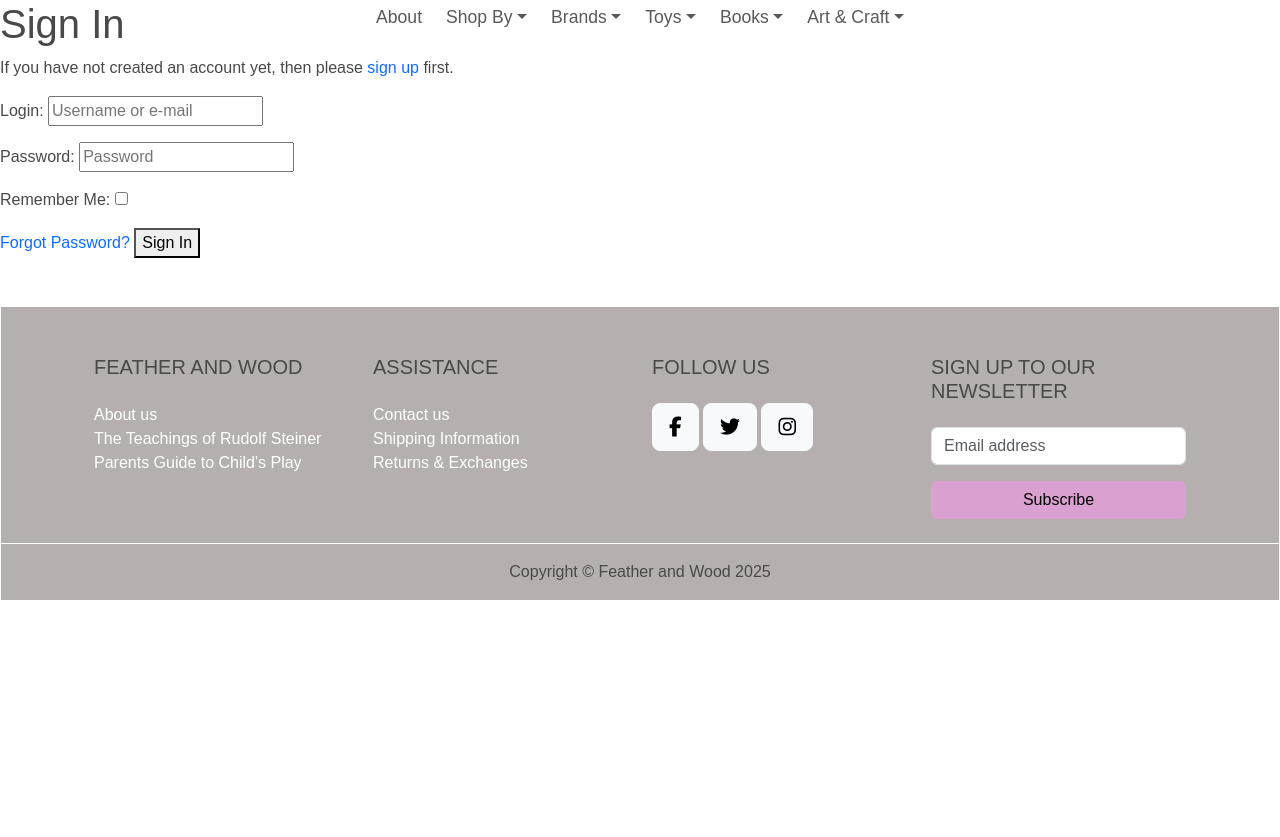
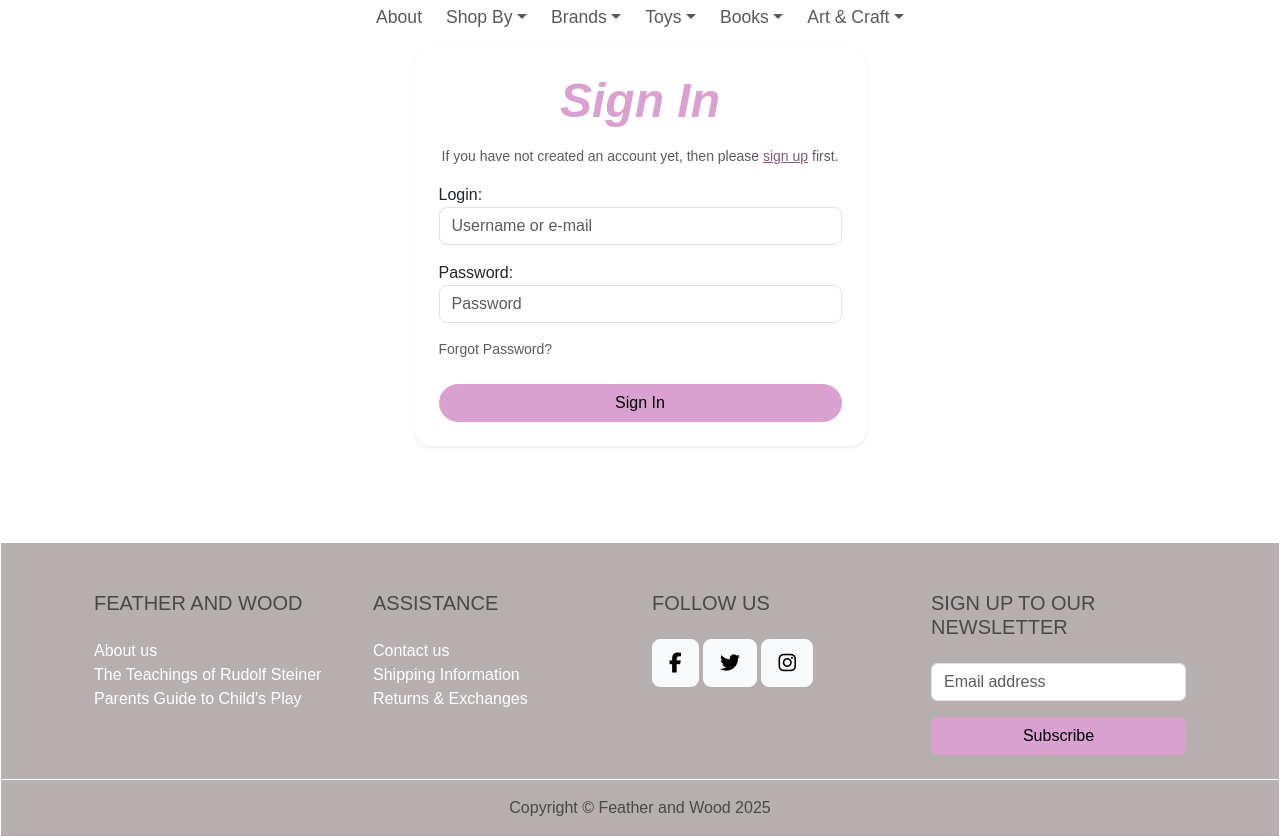
Before and after one commit to RdeSwart/feather_wood, a Django app: page /accounts/login/ in a window 1280 px wide. Shown: the part 174-1011 px from the top of the page. Before the commit the page ends 774 px from the top, so only its background shows below. Run offline with Django 3.2, Linux system fonts and the light colour scheme; some libraries are stand-ins or nearby versions; some web fonts are replaced.

Commit message:
feat: Customize login, out and register pages

```diff
--- a/templates/allauth/account/login.html
+++ b/templates/allauth/account/login.html
@@ -1,46 +1,83 @@
 {% extends "account/base.html" %}
-
 {% load i18n %}
 {% load account socialaccount %}
+{% load widget_tweaks %}
 
 {% block head_title %}{% trans "Sign In" %}{% endblock %}
 
 {% block content %}
-
-<h1>{% trans "Sign In" %}</h1>
+<div class="container py-5">
+  <div class="row justify-content-center">
+    <div class="col-md-6 col-lg-5">
+      <div class="card shadow-sm rounded-4 border-0">
+        <div class="card-body p-4">
+          <h2 class="mb-3 text-center logo-font" style="color: #daa1d0;">{% trans "Sign In" %}</h2>
 
           {% get_providers as socialaccount_providers %}
+          {% if socialaccount_providers %}
+            <p class="text-muted small text-center">
+              {% blocktrans with site.name as site_name %}
+                Please sign in with one of your existing third party accounts. Or,
+                <a href="{{ signup_url }}" class="text-decoration-underline" style="color: #815c7b;">sign up</a>
+                for a {{ site_name }} account and sign in below:
+              {% endblocktrans %}
+            </p>
 
-{% if socialaccount_providers %}
-<p>{% blocktrans with site.name as site_name %}Please sign in with one
-of your existing third party accounts. Or, <a href="{{ signup_url }}">sign up</a>
-for a {{ site_name }} account and sign in below:{% endblocktrans %}</p>
-
-<div class="socialaccount_ballot">
-
-  <ul class="socialaccount_providers">
+            <div class="text-center mb-3">
+              <ul class="list-inline">
                 {% include "socialaccount/snippets/provider_list.html" with process="login" %}
               </ul>
-
-  <div class="login-or">{% trans 'or' %}</div>
-
+              <div class="text-muted my-2">{% trans "or" %}</div>
             </div>
 
             {% include "socialaccount/snippets/login_extra.html" %}
-
           {% else %}
-<p>{% blocktrans %}If you have not created an account yet, then please
-<a href="{{ signup_url }}">sign up</a> first.{% endblocktrans %}</p>
+            <p class="text-muted small text-center">
+              {% blocktrans %}If you have not created an account yet, then please
+              <a href="{{ signup_url }}" class="text-decoration-underline" style="color: #815c7b;">sign up</a>
+              first.{% endblocktrans %}
+            </p>
           {% endif %}
 
-<form class="login" method="POST" action="{% url 'account_login' %}">
+          <form method="POST" action="{% url 'account_login' %}" class="needs-validation" novalidate>
             {% csrf_token %}
-  {{ form.as_p }}
+            <div class="mb-3">
+              {{ form.login.label_tag }}
+              {{ form.login|add_class:"form-control rounded-3" }}
+            </div>
+            <div class="mb-3">
+              {{ form.password.label_tag }}
+              {{ form.password|add_class:"form-control rounded-3" }}
+            </div>
+
+            {% if form.errors %}
+              <div class="alert alert-danger small">
+                {% for field in form %}
+                  {% for error in field.errors %}
+                    <div>{{ error }}</div>
+                  {% endfor %}
+                {% endfor %}
+                {% for error in form.non_field_errors %}
+                  <div>{{ error }}</div>
+                {% endfor %}
+              </div>
+            {% endif %}
+
             {% if redirect_field_value %}
-  <input type="hidden" name="{{ redirect_field_name }}" value="{{ redirect_field_value }}" />
+              <input type="hidden" name="{{ redirect_field_name }}" value="{{ redirect_field_value }}">
             {% endif %}
-  <a class="button secondaryAction" href="{% url 'account_reset_password' %}">{% trans "Forgot Password?" %}</a>
-  <button class="primaryAction" type="submit">{% trans "Sign In" %}</button>
+
+            <div class="d-flex justify-content-between align-items-center mt-3">
+              <a href="{% url 'account_reset_password' %}" class="small text-muted">{% trans "Forgot Password?" %}</a>
+            </div>
+
+            <div class="d-grid mt-4">
+              <button type="submit" class="btn btn-primary rounded-pill">{% trans "Sign In" %}</button>
+            </div>
           </form>
-
+        </div>
+      </div>
+    </div>
+  </div>
+</div>
 {% endblock %}
```
Also changed, not shown: templates/allauth/account/logout.html (+12 -14 lines), templates/allauth/account/signup.html (+31 -13 lines). Lines whose indentation alone changed are shown as unchanged.
